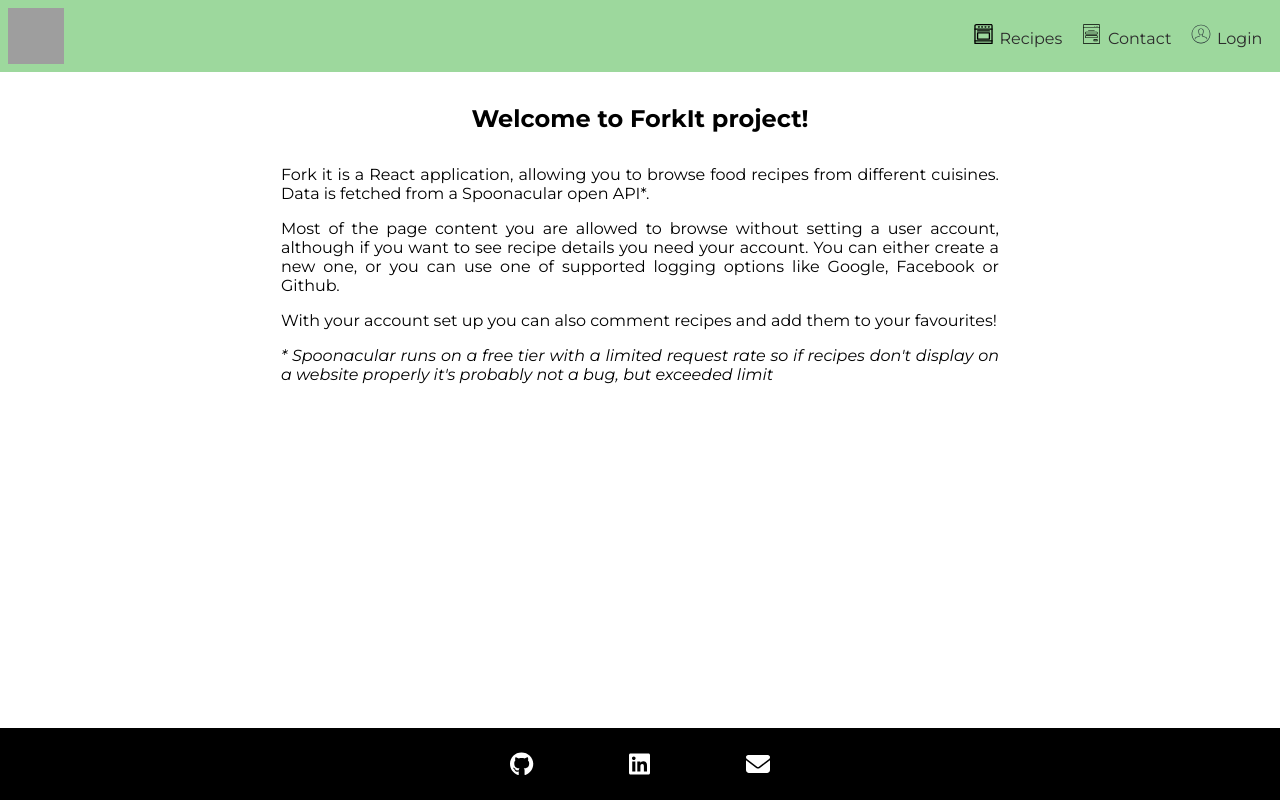
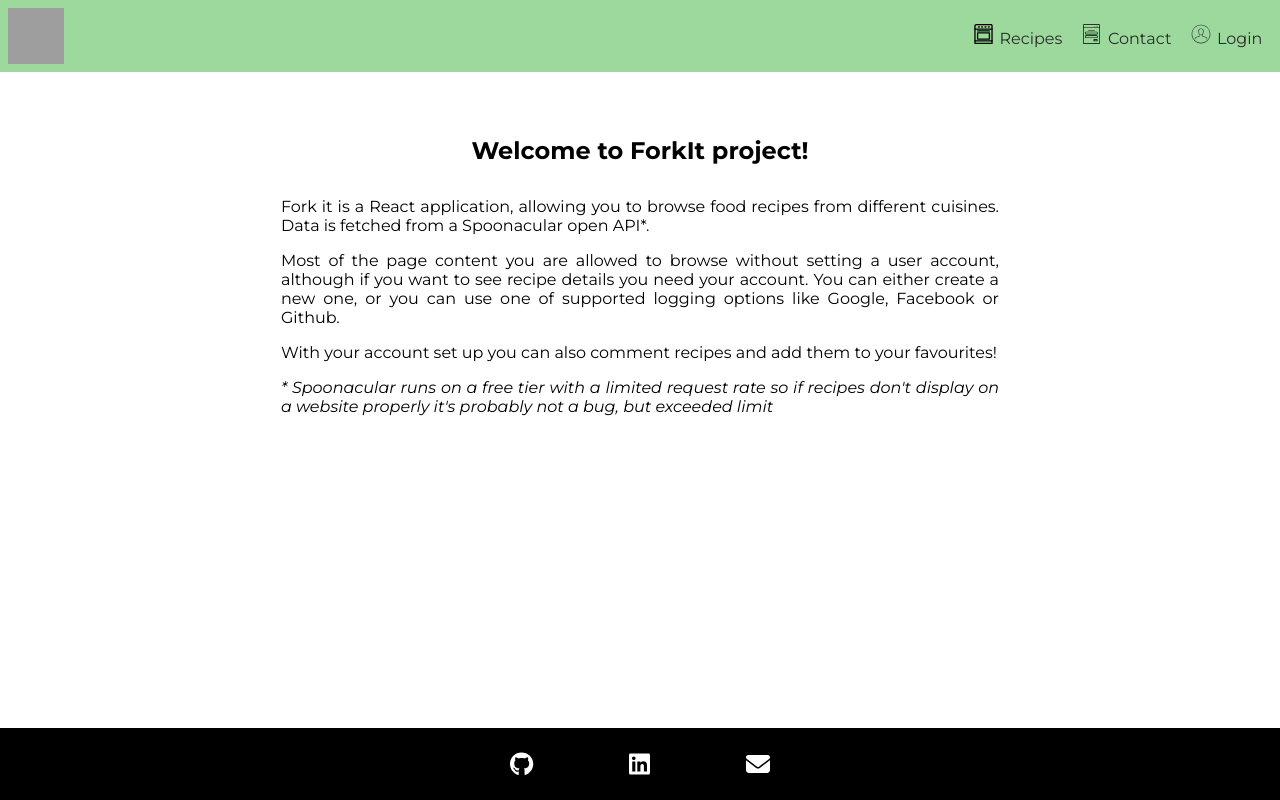
Before and after one commit to RZajacc/ForkIt_2.0, a React (Vite) app: page / in a window 1280 px wide. Built offline with nearby package versions, Linux system fonts and the light colour scheme; no server answers; grey boxes are pictures that could not be loaded; the HTML template or start-up script is replaced by a standard one.

Commit message:
improved a bit responsive style on home page

```diff
--- a/src/style/home.scss
+++ b/src/style/home.scss
@@ -25,10 +25,20 @@
 
 @media (min-width: 768px) {
   .main-content {
-    margin: 2rem auto;
+    margin: 3rem auto;
 
     h1 {
       margin-bottom: 2rem;
     }
   }
 }
+
+@media (min-width: 1024px) {
+  .main-content {
+    margin: 4rem auto;
+
+    h1 {
+      margin-bottom: 2rem;
+    }
+  }
+}
```
